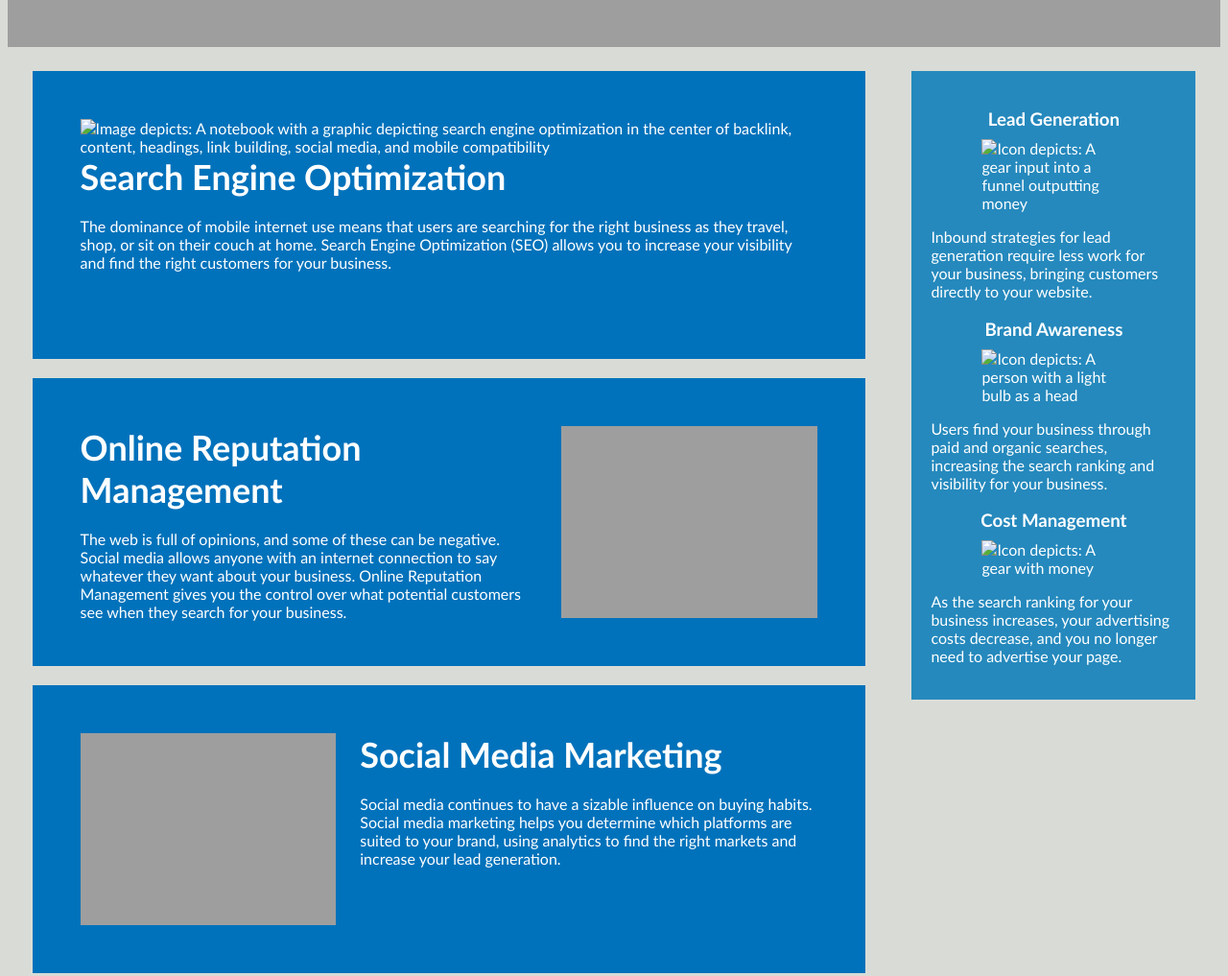
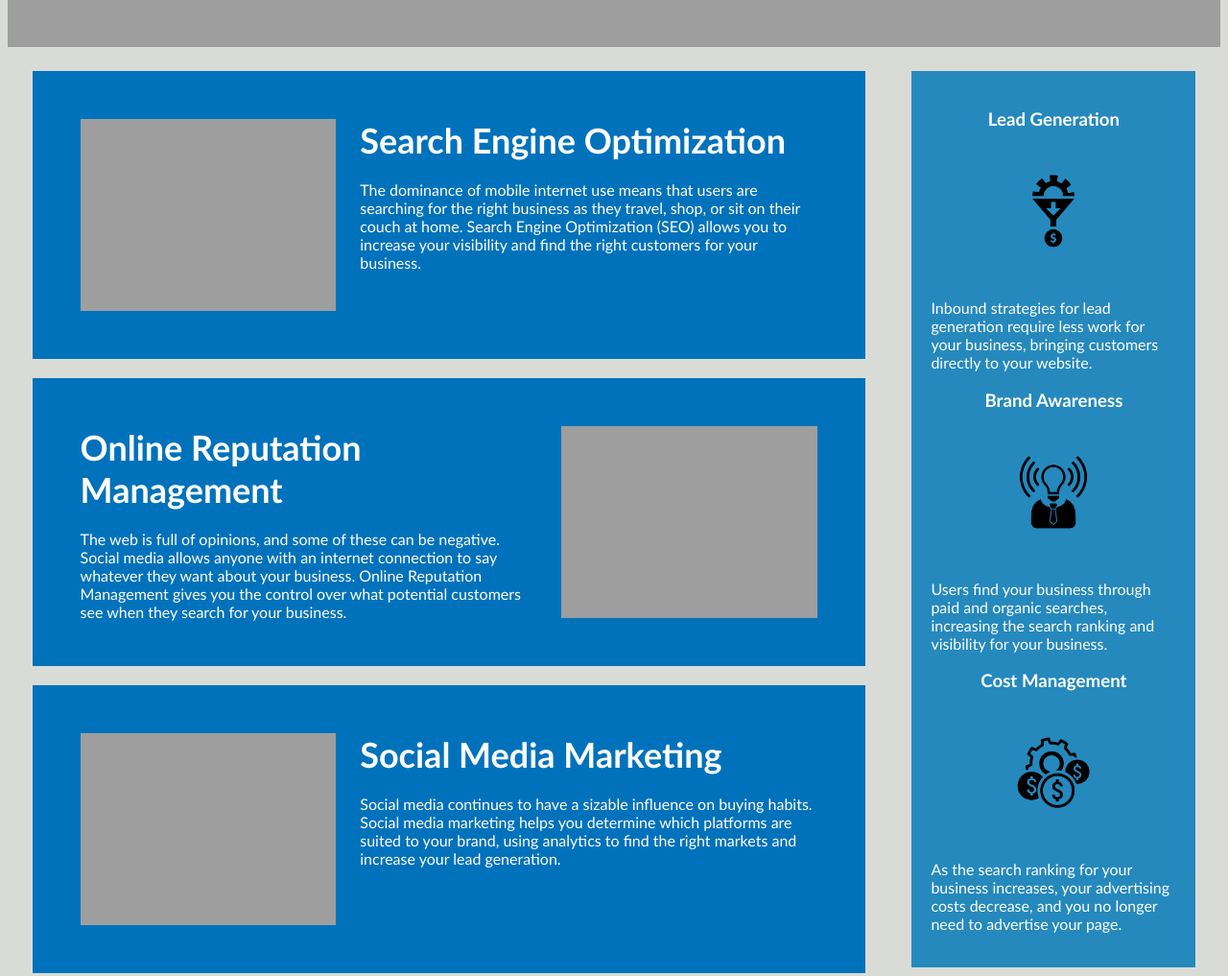
Before and after one commit to AbbyDabbyDooDoesGitHub/UW_ChWk01_WebAccessibilityFeatures, a plain HTML site: page index.html in a window 1280 px wide. Shown: the part 920-1937 px from the top of the page at 96% size. Drawn offline with Linux system fonts and the light colour scheme; the site is published under a folder, as on GitHub Pages, so addresses that start at the root find nothing.

Commit message:
Last fix for css?

```diff
--- a/index.html
+++ b/index.html
@@ -32,7 +32,7 @@
 
         <!-- added an id so the link at the top of the page would work -->
         <div id="search-engine-optimization" class="content_box">
-            <img src="/images/search-engine-optimization.jpg" alt="Image depicts: A notebook with a graphic depicting search engine optimization in the center of backlink, content, headings, link building, social media, and mobile compatibility" class="float-left" />
+            <img src="./images/search-engine-optimization.jpg" alt="Image depicts: A notebook with a graphic depicting search engine optimization in the center of backlink, content, headings, link building, social media, and mobile compatibility" class="float-left" />
             <h2>Search Engine Optimization</h2>
             <p>
                 The dominance of mobile internet use means that users are searching for the right business as they travel, shop, or sit on their couch at home. Search Engine Optimization (SEO) allows you to increase your visibility and find the right customers for your business.
@@ -60,7 +60,7 @@
 
         <div class="benefit-lead">
             <h3>Lead Generation</h3>
-            <img src="/images/lead-generation.png" alt="Icon depicts: A gear input into a funnel outputting money"/>
+            <img src="./images/lead-generation.png" alt="Icon depicts: A gear input into a funnel outputting money"/>
             <p>
                 Inbound strategies for lead generation require less work for your business, bringing customers directly to your website.
             </p>
@@ -68,7 +68,7 @@
 
         <div class="benefit-brand">
             <h3>Brand Awareness</h3>
-            <img src="/images/brand-awareness.png" alt="Icon depicts: A person with a light bulb as a head" />
+            <img src="./images/brand-awareness.png" alt="Icon depicts: A person with a light bulb as a head" />
             <p>
                 Users find your business through paid and organic searches, increasing the search ranking and visibility for your business.
             </p>
@@ -76,7 +76,7 @@
 
         <div class="benefit-cost">
             <h3>Cost Management</h3>
-            <img src="/images/cost-management.png" alt="Icon depicts: A gear with money" />
+            <img src="./images/cost-management.png" alt="Icon depicts: A gear with money" />
             <p>
                 As the search ranking for your business increases, your advertising costs decrease, and you no longer need to advertise your page.
             </p>
```
